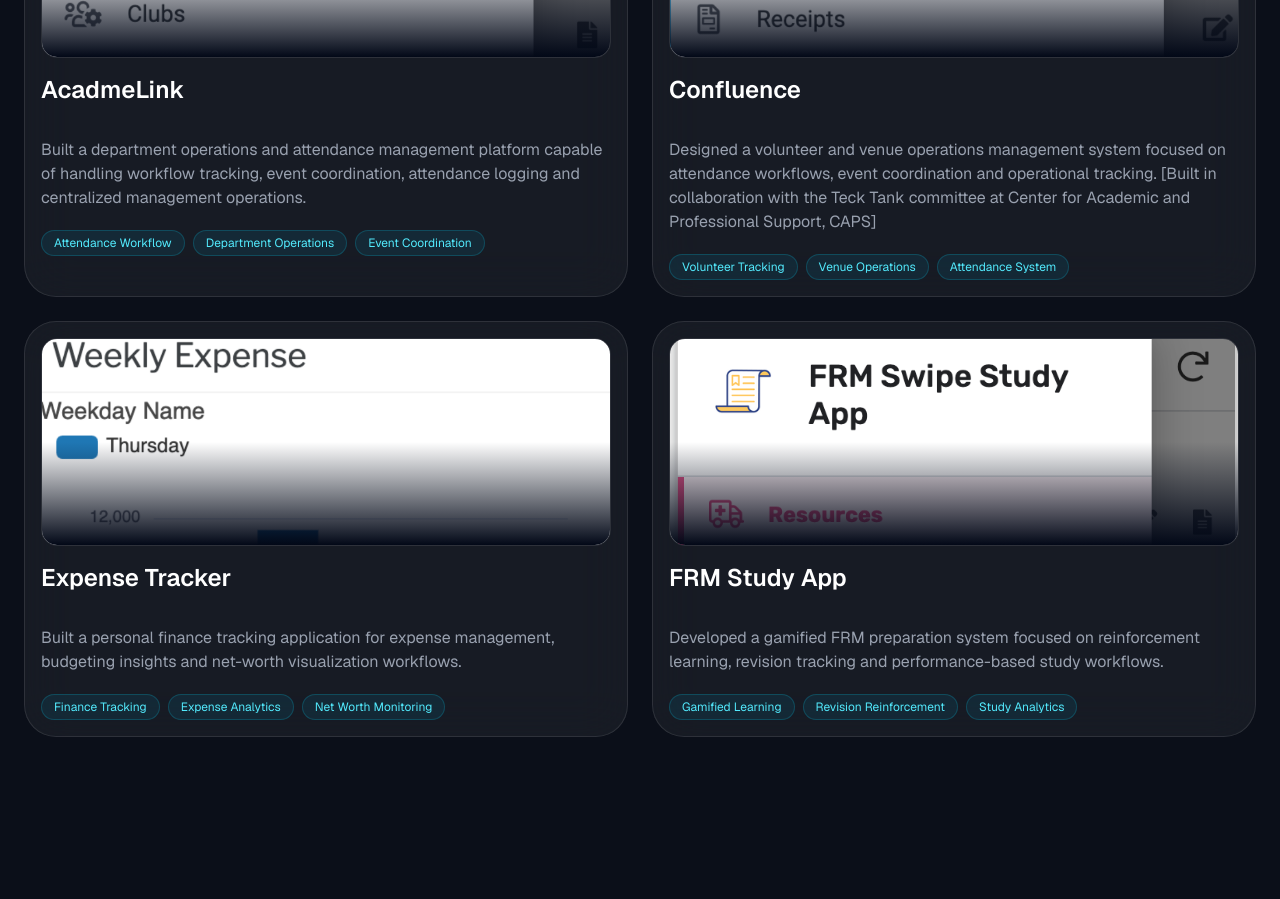
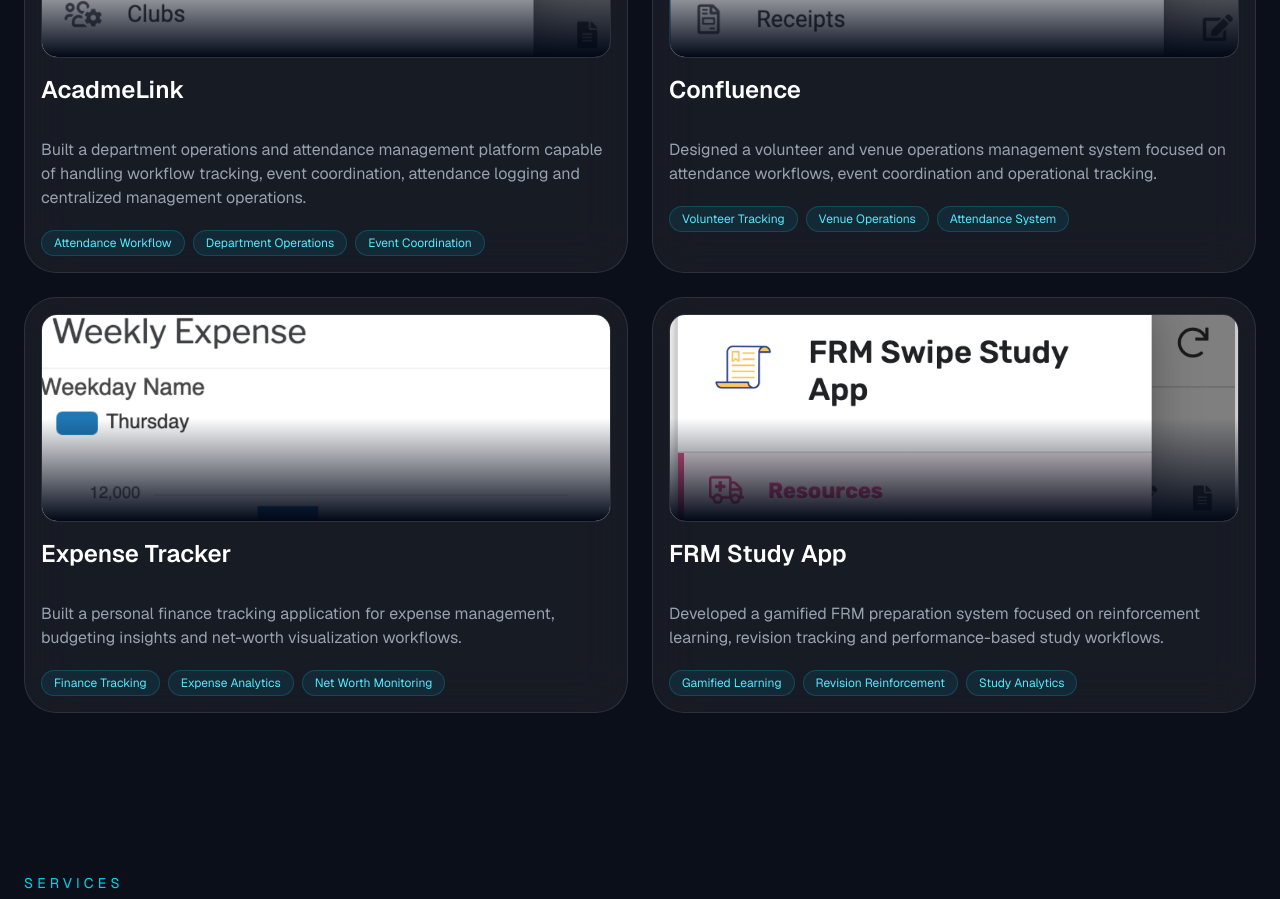
Before and after one commit to ShubhOmKanchan/portfolio-website, a Next.js app: page / in a window 1280 px wide. Shown: the part 3620-4519 px from the top of the page. Built offline with nearby package versions, Linux system fonts and the light colour scheme.

Commit message:
Update page.tsx

```diff
--- a/src/app/page.tsx
+++ b/src/app/page.tsx
@@ -145,7 +145,7 @@ export default function Home() {
       ],
 
       longDescription:
-        "Designed a CAT mock test analytics engine capable of automated score analysis, sectional benchmarking and diagnostic performance reporting workflows. [Built in collaboration with the Teck Tank committee at Center for Academic and Professional Support, CAPS]",
+        "Designed a CAT mock test analytics engine capable of automated score analysis, sectional benchmarking and diagnostic performance reporting workflows.",
 
     },
 
@@ -212,7 +212,7 @@ export default function Home() {
       ],
 
       longDescription:
-        "Designed a volunteer and venue operations management system focused on attendance workflows, event coordination and operational tracking. [Built in collaboration with the Teck Tank committee at Center for Academic and Professional Support, CAPS]",
+        "Designed a volunteer and venue operations management system focused on attendance workflows, event coordination and operational tracking.",
     },
 
     {
```
